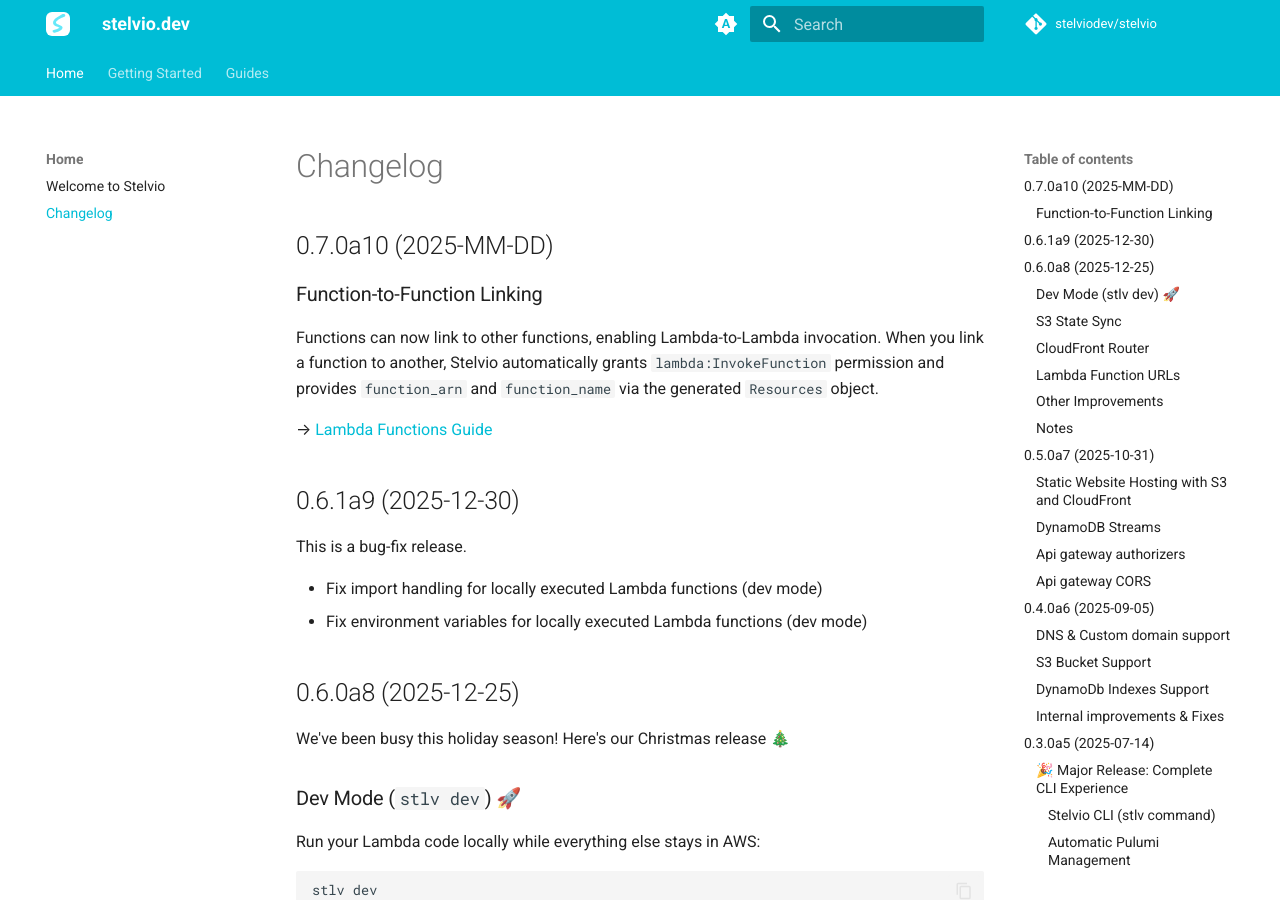
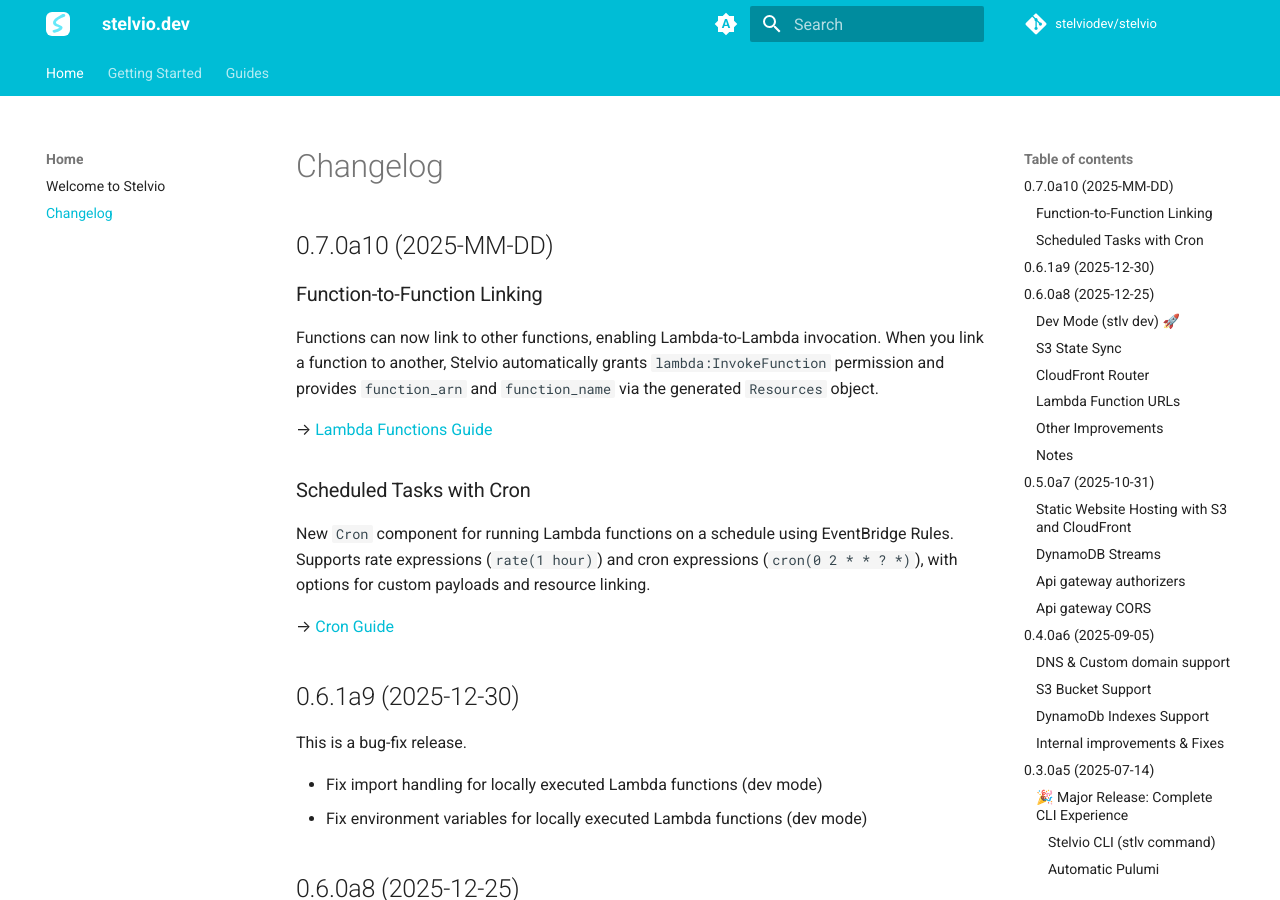
Before and after one commit to stelviodev/stelvio, an MkDocs documentation site: the page built from docs/changelog.md, in a window 1280 px wide and 900 px high. Built offline with MkDocs 1.6.1 and Material for MkDocs 9.7.7, drawn with Linux system fonts in a browser that asks for light colours; comment, search, counter and statistics services are not loaded.

Commit message:
docs: add changelog entry for cron component

```diff
--- a/docs/changelog.md
+++ b/docs/changelog.md
@@ -7,6 +7,12 @@
 Functions can now link to other functions, enabling Lambda-to-Lambda invocation. When you link a function to another, Stelvio automatically grants `lambda:InvokeFunction` permission and provides `function_arn` and `function_name` via the generated `Resources` object.
 
 → [Lambda Functions Guide](guides/lambda.md#linking-to-other-functions)
+
+### Scheduled Tasks with Cron
+
+New `Cron` component for running Lambda functions on a schedule using EventBridge Rules. Supports rate expressions (`rate(1 hour)`) and cron expressions (`cron(0 2 * * ? *)`), with options for custom payloads and resource linking.
+
+→ [Cron Guide](guides/cron.md)
 
 ## 0.6.1a9 (2025-12-30)
 
```
